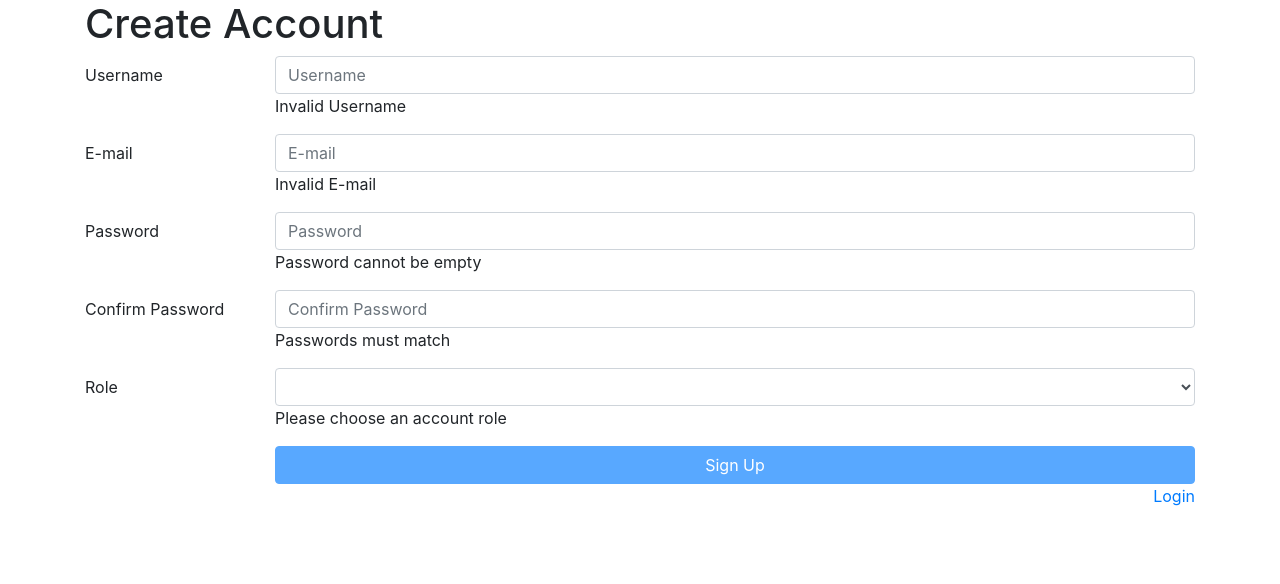
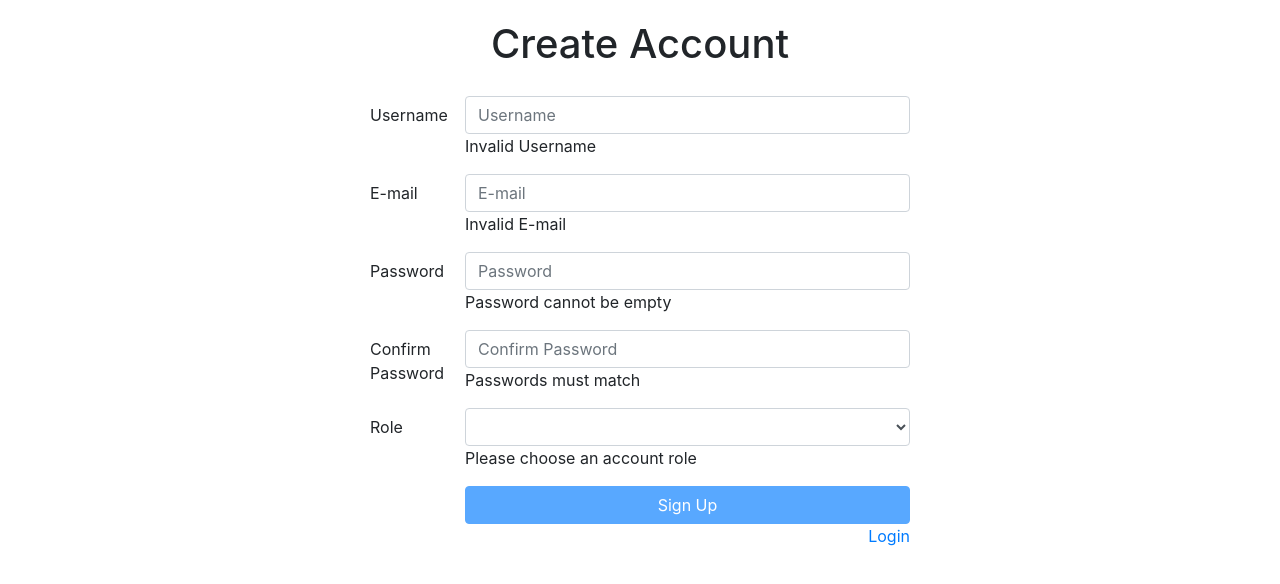
Before and after one commit to ericyzhou/cs4550-critical-projections-client-angular, an Angular app: page /signup in a window 1280 px wide. Shown: the top 584 px of the page. Built offline with nearby package versions, Linux system fonts and the light colour scheme.

Commit message:
login and signup styling

```diff
--- a/src/app/login-page/login-page.component.css
+++ b/src/app/login-page/login-page.component.css
@@ -0,0 +1,4 @@
+h1 {
+  text-align: center;
+  padding: 20px;
+}
--- a/src/app/login-page/login-page.component.html
+++ b/src/app/login-page/login-page.component.html
@@ -1,6 +1,8 @@
 <div class="container">
   <h1>Sign In</h1>
-  <div>
+  <div class="row">
+    <div class="col-3"></div>
+    <div class="col-6">
       <div class="form-group row">
         <label for="username"
                class="col-sm-2 col-form-label">
@@ -48,4 +50,6 @@
         </div>
       </div>
     </div>
+    <div class="col-3"></div>
   </div>
+</div>
--- a/src/app/profile-settings-section/profile-settings-section.component.html
+++ b/src/app/profile-settings-section/profile-settings-section.component.html
@@ -2,7 +2,7 @@
   <h1>Profile</h1>
   <form>
     <div class="form-group row">
-      <label htmlFor="password"
+      <label for="password"
              class="col-sm-2 col-form-label">
         Profile Picture</label>
       <div class="col-sm-10">
@@ -10,7 +10,7 @@
       </div>
     </div>
     <div class="form-group row">
-      <label htmlFor="username"
+      <label for="username"
              class="col-sm-2 col-form-label">
         Username </label>
       <div class="col-sm-10">
@@ -20,7 +20,7 @@
       </div>
     </div>
     <div class="form-group row">
-      <label htmlFor="password"
+      <label for="password"
              class="col-sm-2 col-form-label">
         Password </label>
       <div class="col-sm-10">
@@ -30,16 +30,17 @@
       </div>
     </div>
     <div class="form-group row">
-      <label htmlFor="email" class="col-sm-2 col-form-label">
+      <label for="email" class="col-sm-2 col-form-label">
         Email </label>
       <div class="col-sm-10">
         <input type="email" class="form-control"
                id="email" placeholder="name@email.com"
-               [(ngModel)]="user.email" name="email">
+               [(ngModel)]="user.email"
+               name="email">
       </div>
     </div>
     <div class="form-group row">
-      <label htmlFor="role" class="col-sm-2 col-form-label">
+      <label for="role" class="col-sm-2 col-form-label">
         Role </label>
       <div class="col-sm-10">
         <select name="Role" class="form-control" id="role" disabled>
@@ -54,7 +55,7 @@
       <div class="col-sm-10">
         <a href="#"
            class="btn btn-success btn-block">Update</a>
-        <a href="../index.html"
+        <a routerLink=""
            class="btn btn-danger btn-block" (click)="this.logout()">Logout</a>
       </div>
     </div>
--- a/src/app/sign-up/sign-up.component.css
+++ b/src/app/sign-up/sign-up.component.css
@@ -0,0 +1,4 @@
+h1 {
+  text-align: center;
+  padding: 20px;
+}
--- a/src/app/sign-up/sign-up.component.html
+++ b/src/app/sign-up/sign-up.component.html
@@ -1,6 +1,8 @@
 <div class="container">
   <h1>Create Account</h1>
-  <div>
+  <div class="row">
+    <div class="col-3"></div>
+    <div class="col-6">
       <div class="form-group row">
         <label for="username"
                class="col-sm-2 col-form-label">
@@ -105,4 +107,6 @@
         </div>
       </div>
     </div>
+    <div class="col-3"></div>
   </div>
+</div>
```
Lines whose indentation alone changed are shown as unchanged.
